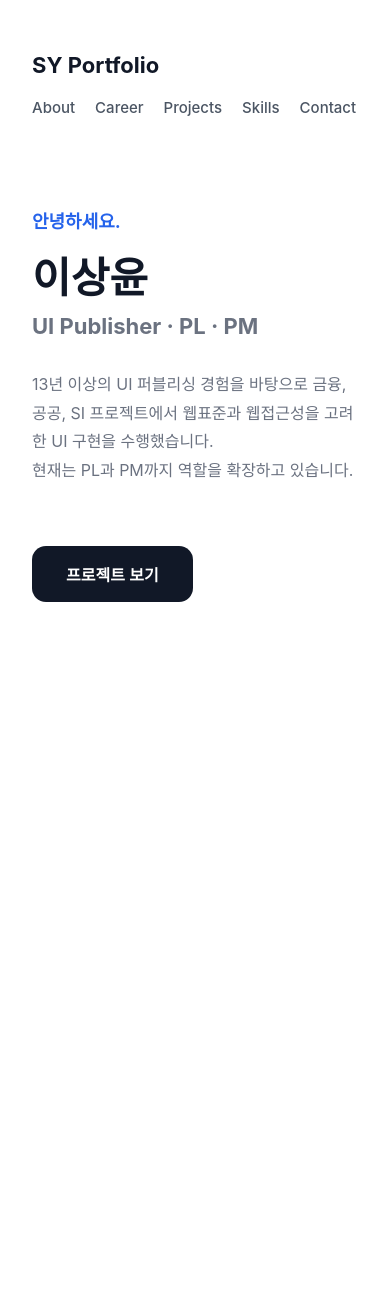
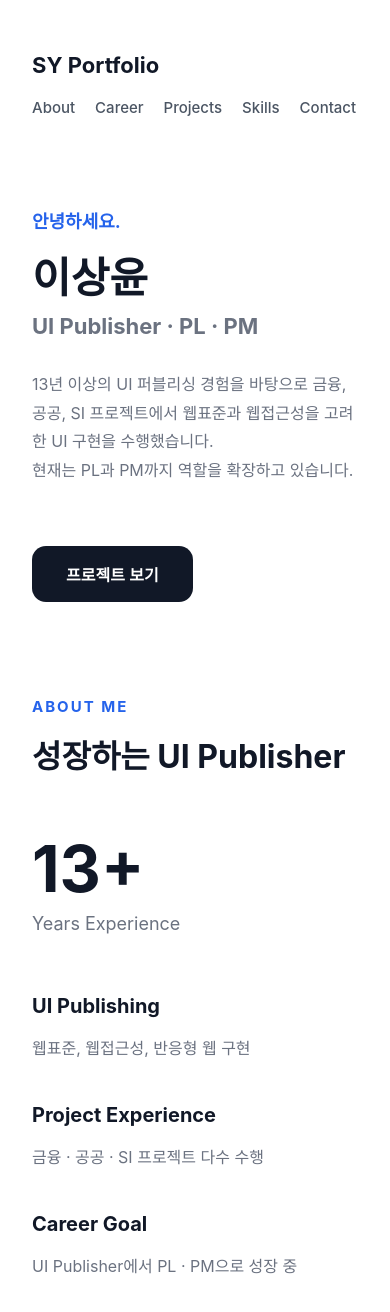
Before and after one commit to richroad300/professional-portfolio, a Vue app: page / in a window 390 px wide. Shown: the top 1312 px of the page. Before the commit the page ends 844 px from the top, so only its background shows below. Built offline with nearby package versions, Linux system fonts and the light colour scheme.

Commit message:
컴포넌트 구조 적용 및 About 섹션 추가

```diff
--- /dev/null
+++ b/src/components/About.vue
@@ -0,0 +1,125 @@
+<template>
+  <section id="about" class="about">
+    <div class="about__title">
+      <p class="sub-title">ABOUT ME</p>
+      <h2>성장하는 UI Publisher</h2>
+    </div>
+
+    <div class="about__content">
+      <div class="experience">
+        <strong>13+</strong>
+        <span>Years Experience</span>
+      </div>
+
+      <div class="info">
+        <div class="info-item">
+          <h3>UI Publishing</h3>
+          <p>웹표준, 웹접근성, 반응형 웹 구현</p>
+        </div>
+
+        <div class="info-item">
+          <h3>Project Experience</h3>
+          <p>금융 · 공공 · SI 프로젝트 다수 수행</p>
+        </div>
+
+        <div class="info-item">
+          <h3>Career Goal</h3>
+          <p>UI Publisher에서 PL · PM으로 성장 중</p>
+        </div>
+      </div>
+    </div>
+  </section>
+</template>
+
+<style scoped>
+.about {
+  padding: 120px 0;
+}
+
+.sub-title {
+  color: #2563eb;
+  font-size: 15px;
+  font-weight: 700;
+  letter-spacing: 2px;
+}
+
+.about h2 {
+  margin-top: 12px;
+  font-size: 42px;
+}
+
+.about__content {
+  display: flex;
+  justify-content: space-between;
+  gap: 80px;
+  margin-top: 60px;
+}
+
+.experience {
+  min-width: 220px;
+}
+
+.experience strong {
+  display: block;
+  font-size: 90px;
+  line-height: 1;
+  color: #111827;
+}
+
+.experience span {
+  display: block;
+  margin-top: 12px;
+  font-size: 22px;
+  color: #6b7280;
+}
+
+.info {
+  flex: 1;
+}
+
+.info-item + .info-item {
+  margin-top: 40px;
+}
+
+.info-item h3 {
+  margin-bottom: 10px;
+  font-size: 24px;
+}
+
+.info-item p {
+  color: #6b7280;
+  font-size: 17px;
+  line-height: 1.8;
+}
+
+@media (max-width: 768px) {
+  .about {
+    padding: 80px 0;
+  }
+
+  .about h2 {
+    font-size: 32px;
+  }
+
+  .about__content {
+    flex-direction: column;
+    gap: 40px;
+  }
+
+  .experience strong {
+    font-size: 64px;
+  }
+
+  .experience span {
+    font-size: 18px;
+  }
+
+  .info-item h3 {
+    font-size: 20px;
+  }
+
+  .info-item p {
+    font-size: 16px;
+  }
+}
+</style>
--- a/src/pages/Home.vue
+++ b/src/pages/Home.vue
@@ -1,7 +1,9 @@
 <script setup>
 import Hero from '../components/Hero.vue'
+import About from '../components/About.vue'
 </script>
 
 <template>
   <Hero />
+  <About />
 </template>
```
